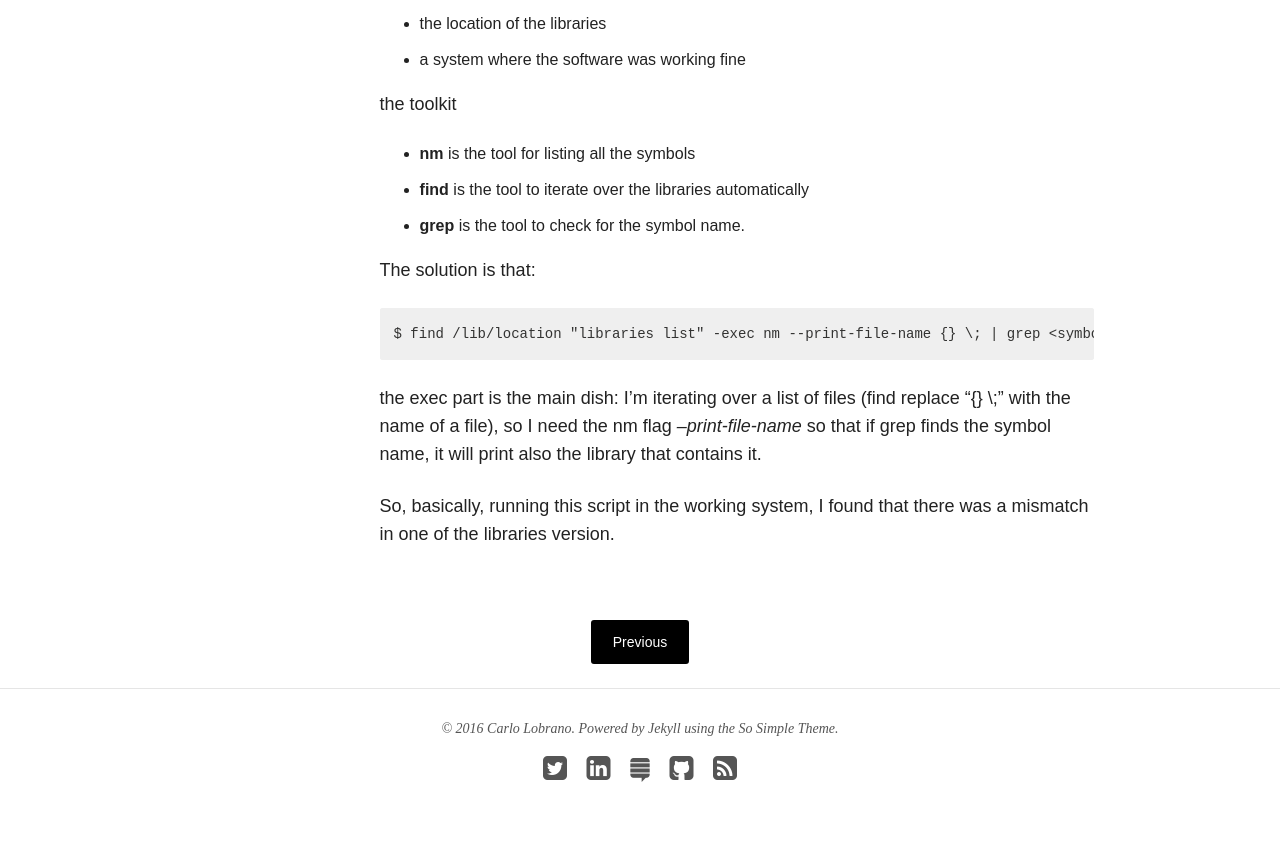
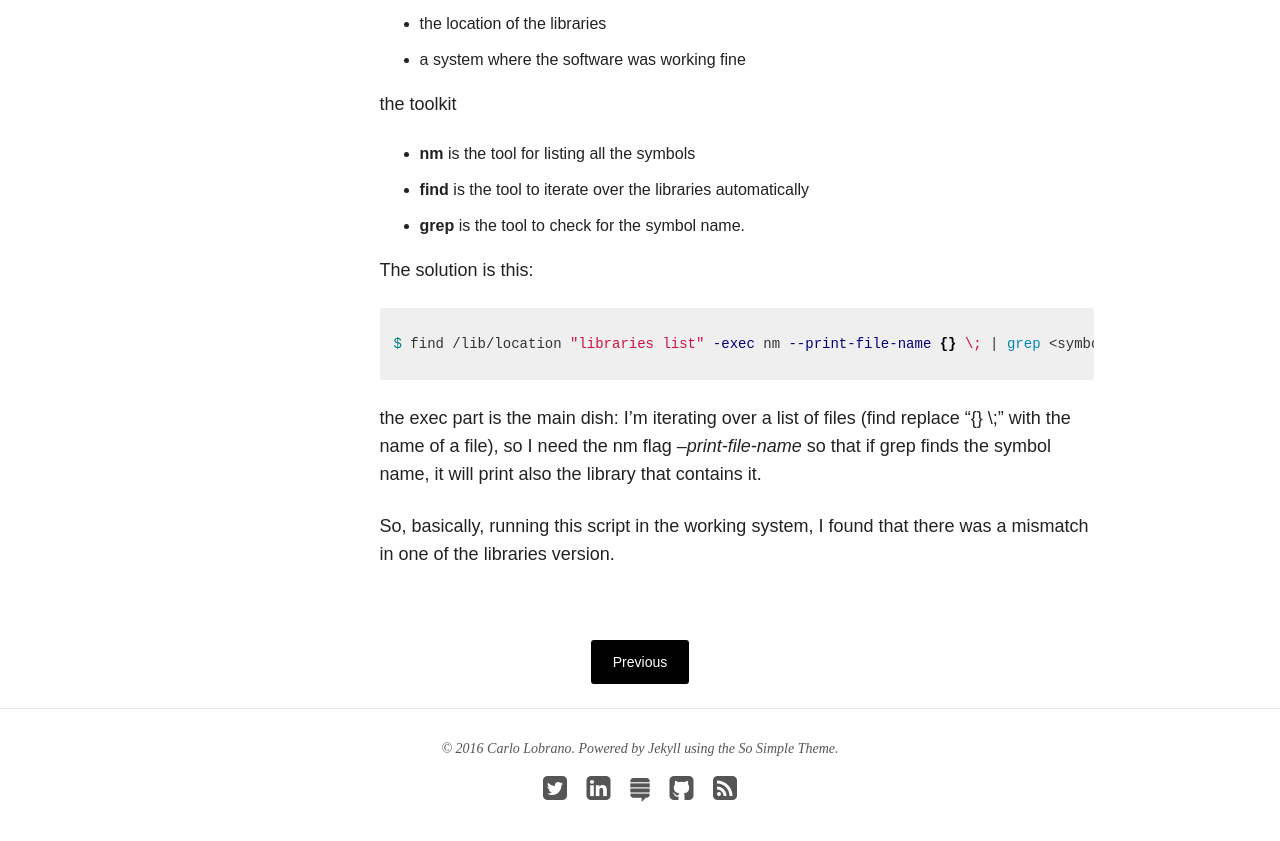
Before and after one commit to clobrano/clobrano.github.io, a Jekyll site: the page built from _posts/blog/2016-05-19-undefined-symbol.md, in a window 1280 px wide and 900 px high, scrolled down 771 px. Shown: the top 841 px of the window. Built offline with Jekyll 4.4.1, drawn with Linux system fonts in a browser that asks for light colours; nearby versions of some CDN libraries.

Commit message:
Update 2016-05-19-undefined-symbol.md

```diff
--- a/_posts/blog/2016-05-19-undefined-symbol.md
+++ b/_posts/blog/2016-05-19-undefined-symbol.md
@@ -29,9 +29,11 @@ the toolkit
 * **find** is the tool to iterate over the libraries automatically
 * **grep** is the tool to check for the symbol name.
 
-The solution is that:
+The solution is this:
 
-    $ find /lib/location "libraries list" -exec nm --print-file-name {} \; | grep <symbol-name>
+{% highlight bash %}
+$ find /lib/location "libraries list" -exec nm --print-file-name {} \; | grep <symbol-name>
+{% endhighlight %}
 
 the exec part is the main dish: I'm iterating over a list of files (find replace "{} \;" with the name of a file), so I need the nm flag _--print-file-name_ so that if grep finds the symbol name, it will print also the library that contains it.
 
```
